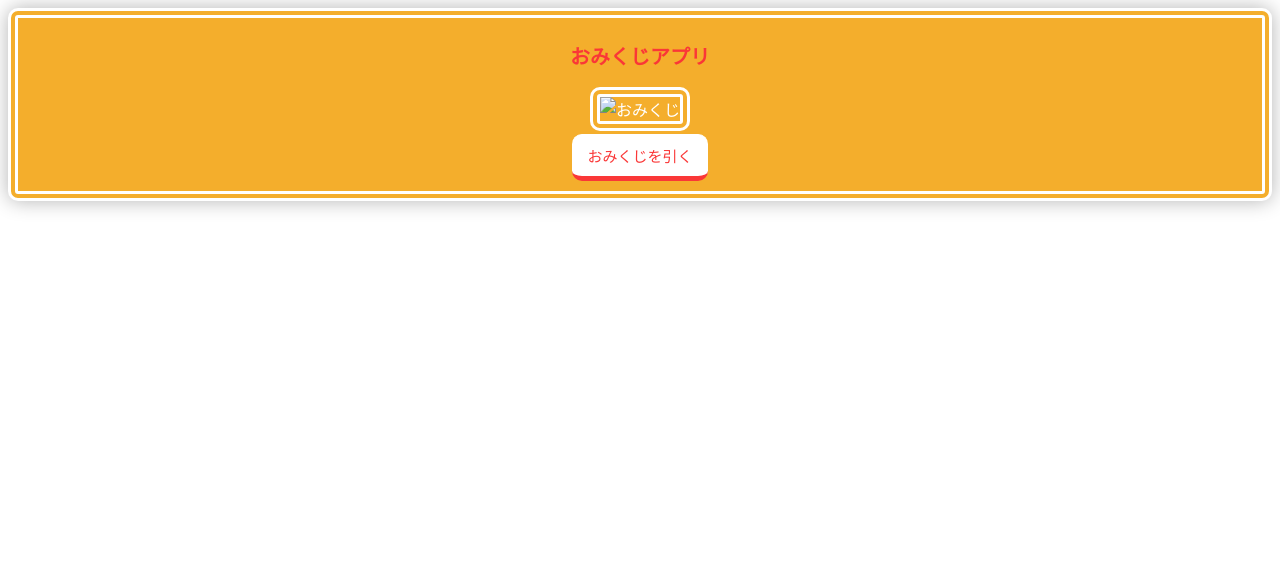
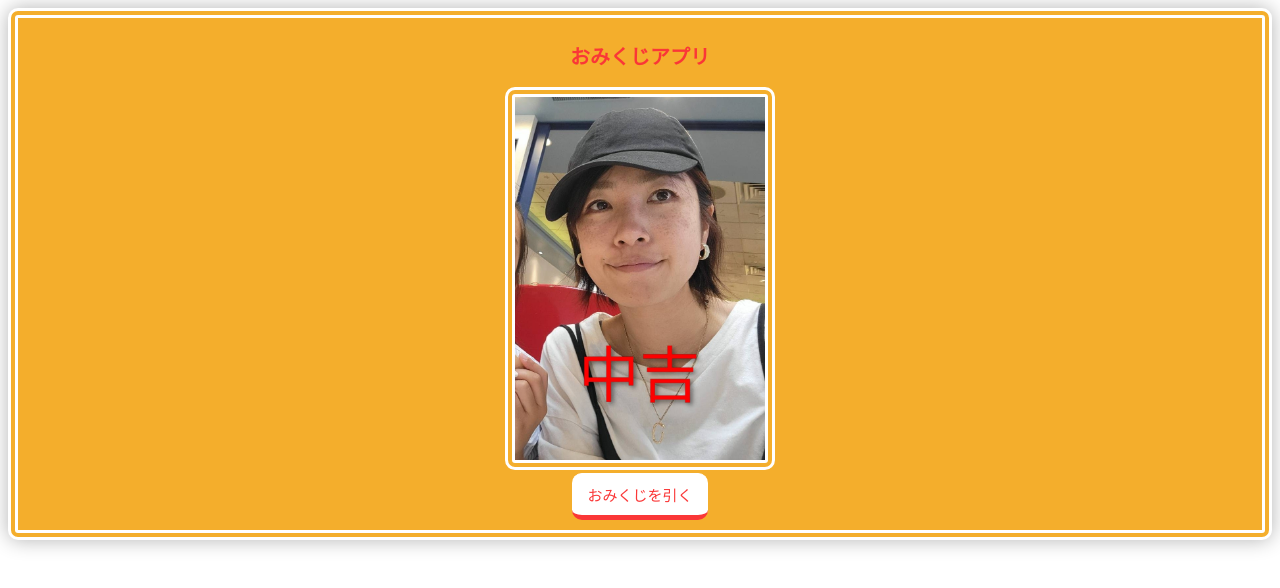
Before and after one commit to dkiyoyuki-create/omikuji, a plain HTML site: page index.html in a window 1280 px wide. Both pictures are taken after a click on the button "おみくじを引く". Drawn offline with Linux system fonts and the light colour scheme.

Commit message:
Add files via upload

```diff
--- a/index.html
+++ b/index.html
@@ -77,7 +77,7 @@
     <div class="omikuji">
            <h1 class="omikuji-headline">おみくじアプリ</h1>
            <div class="omikuji-result">
-              <img id="js-result" src="./images/omikuji-6.ipg" alt="おみくじ">
+              <img id="js-result" src="./images/omikuji-6.jpg" alt="おみくじ">
            </div>
            <button type="button" class="omikuji-button" id="js-button">おみくじを引く</button>
     </div>
@@ -92,7 +92,7 @@
            //const number =  Math.floor 小数点切り捨て  (Math.random()*6)　ランダムに表示と表示させたい画像の個数
            function getRandomImage(){
              const number = Math.floor(Math.random()*6)
-             return `./images/omikuji-${number}.ipg`;
+             return `./images/omikuji-${number}.jpg`;
            }
 
 　　　// ボタンを押したら回転する
```
